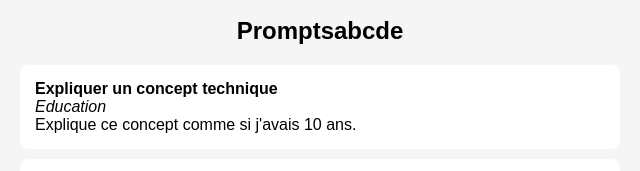
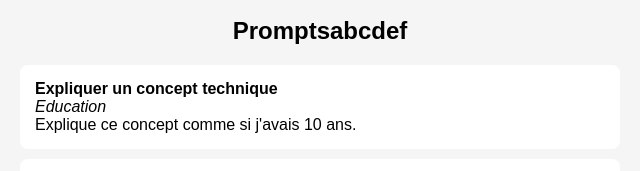
Before and after one commit to Fearmirage/AI-Prompt-Library, a plain HTML site: page index.html in a window 1280 px wide. Shown: the part 302-473 px from the top of the page, 320-960 px from the left. Drawn offline with Linux system fonts and the light colour scheme.

Commit message:
feat (frontend): complete text

```diff
--- a/index.html
+++ b/index.html
@@ -18,7 +18,7 @@
             </form>
 
             <!-- List -->
-            <h2> Promptsabcde </h2>
+            <h2> Promptsabcdef </h2>
             <ul id="prompt-list"></ul>
         </div>
 
```
